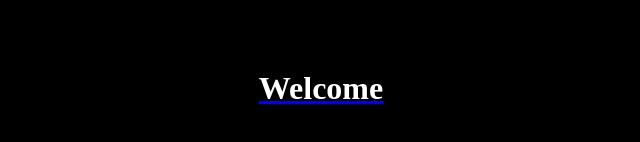
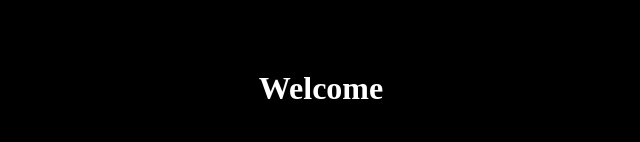
Before and after one commit to AbdukhalilovAzim/AbdukhalilovAzim.github.io, a plain HTML site: page index.html in a window 1280 px wide. Shown: the part 312-454 px from the top of the page, 319-959 px from the left. Drawn offline with Linux system fonts and the light colour scheme.

Commit message:
Update index.html

```diff
--- a/index.html
+++ b/index.html
@@ -25,6 +25,6 @@
     </style>
 </head>
 <body>
-    <a href="t.me/abdukhalilovazim"><h1>Welcome</h1></a>
+    <a href="https://t.me/abdukhalilovazim" style="text-decoration: none"><h1>Welcome</h1></a>
 </body>
 </html>
```
